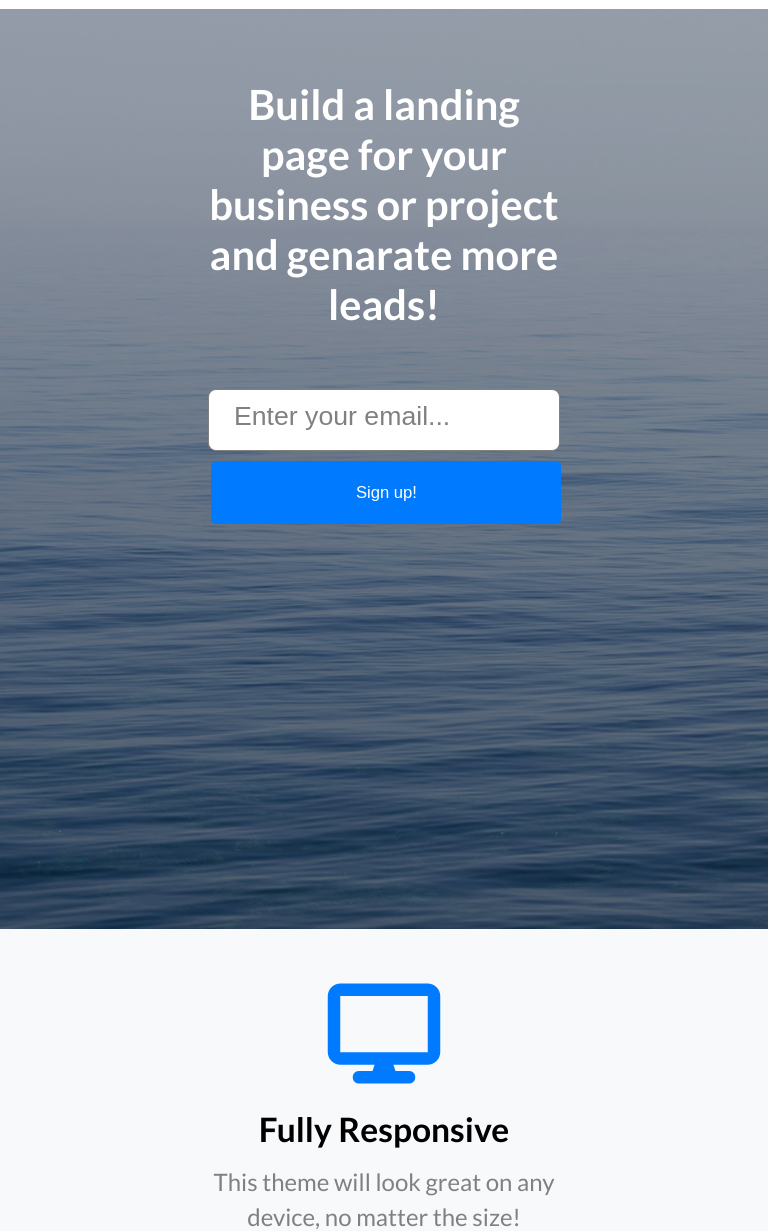
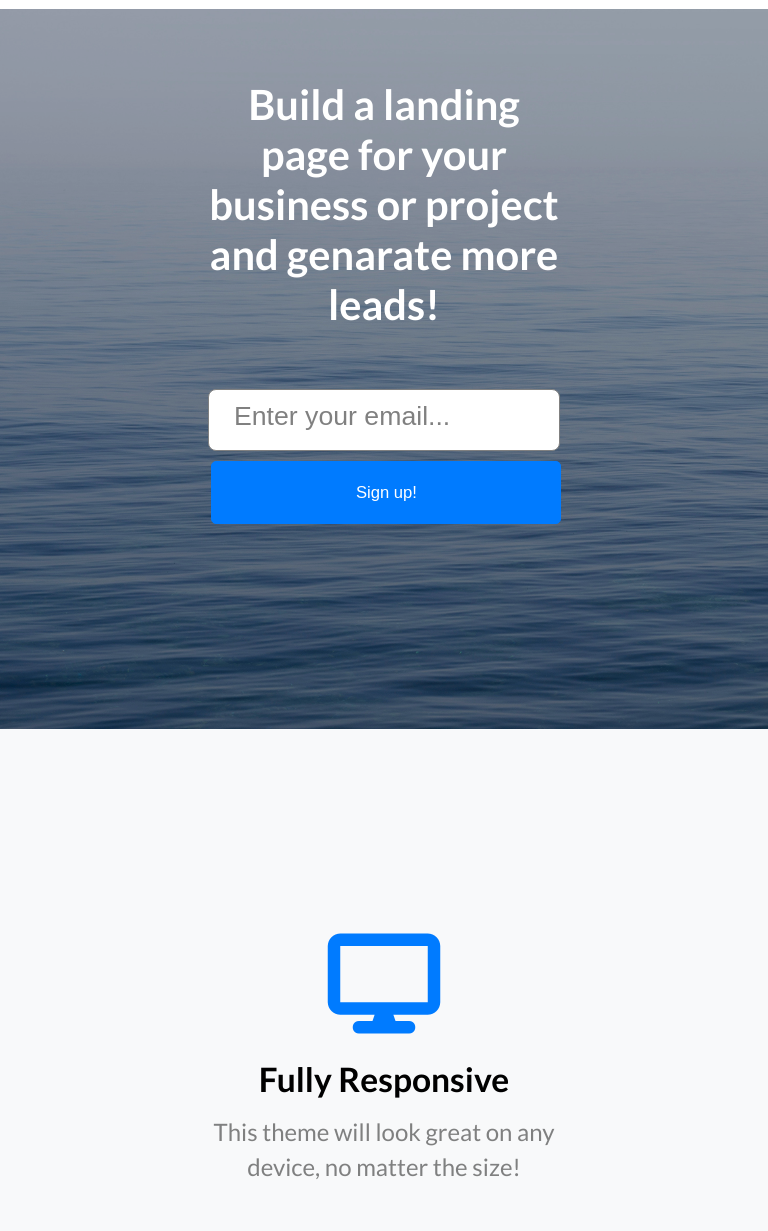
Before and after one commit to ggervelyte/Praktinis_tarpinis, a website: page index.html in a window 768 px wide. Shown: the part 71-1302 px from the top of the page. Drawn offline with Linux system fonts and the light colour scheme; a web font is replaced by a local one.

Commit message:
padding-mini-logos

```diff
--- a/scss/media.scss
+++ b/scss/media.scss
@@ -34,28 +34,20 @@
 
 @media  (max-width:1200px) and (min-width:414px) {
 
-
     .header-text {
         margin-top: 150px;
 
-
-
         }
-
-
-
 }
 
 
 @media (max-width:1200px) and (min-width:414px) {
     .mini-logo {
-
         max-width: 100%;
         display: flex;
         height: auto;
 
         .all-items {
-
             display: flex;
             flex-wrap: wrap;
 
@@ -80,7 +72,7 @@
             height: 1000px;
 
             .main-card-1 {
-
+                flex-wrap: wrap;
                 width: 100%;
 
 
@@ -207,7 +199,7 @@
     }
     .header-bg {
         width: 100%;
-        height: 1000px;
+        height: 800px;
 
         .header-text {
             margin-top: 150px;
--- a/scss/mini_logos.scss
+++ b/scss/mini_logos.scss
@@ -1,6 +1,6 @@
 .mini-logo {
     max-width: 100%;
-    height: 570px;
+    padding: 150px;
     background: #f8f9fa;
     display: flex;
 
```
Also changed, not shown: app/css/style.css.
